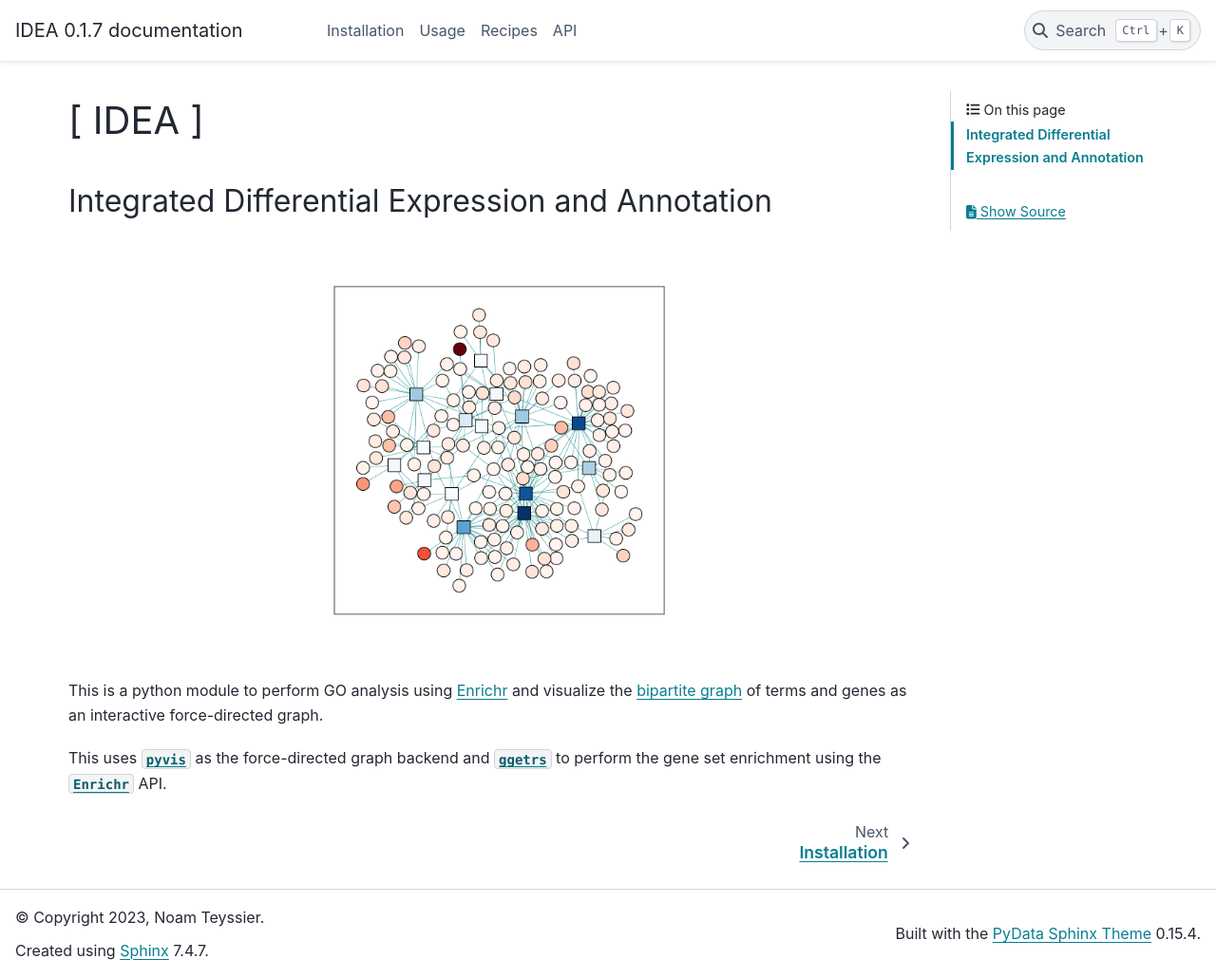
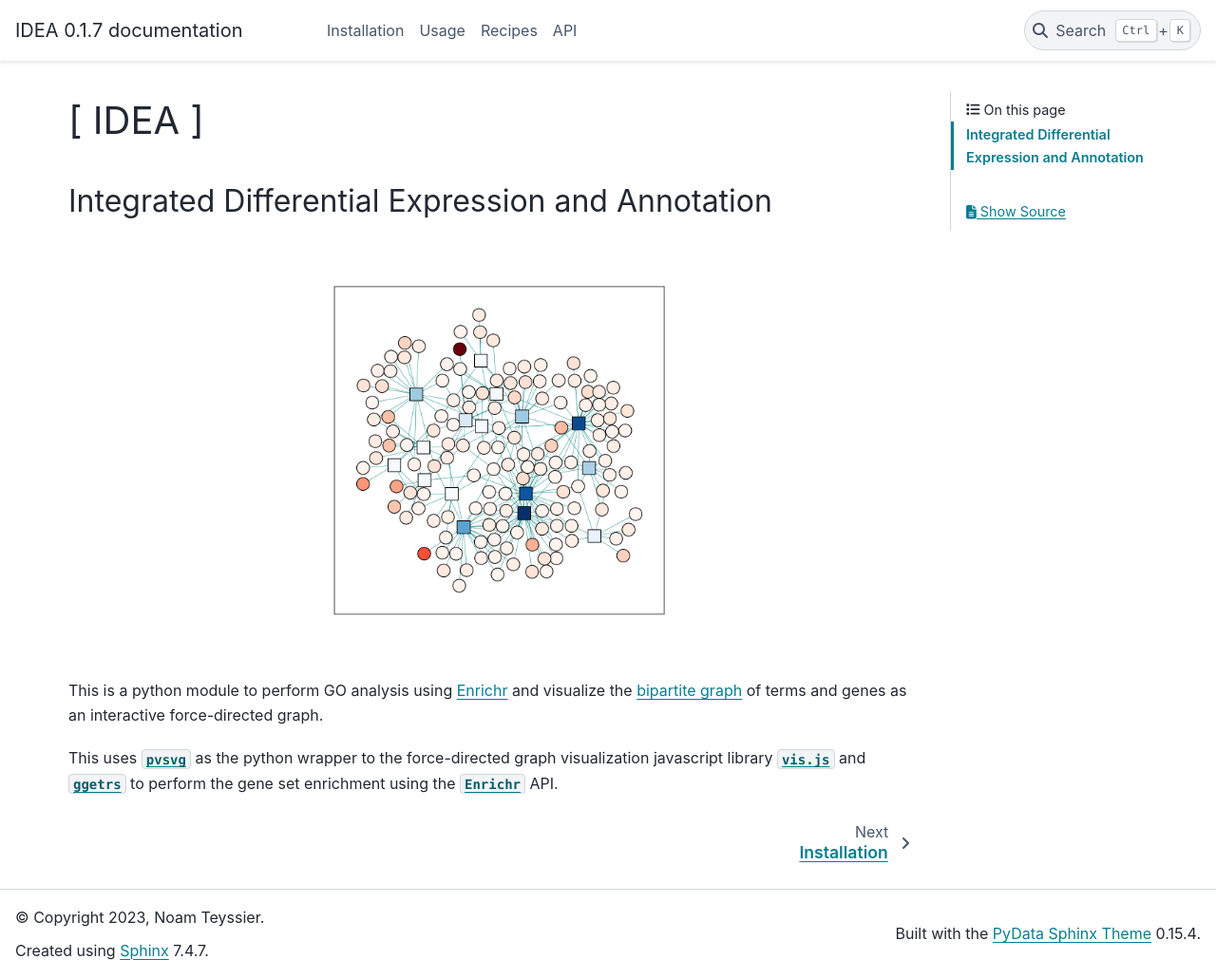
Before and after one commit to noamteyssier/idea, a Sphinx documentation site: the page built from docs/index.md, in a window 1280 px wide and 1030 px high. Shown: the whole window at 95% size. Built offline with Sphinx 7.4.7 and the PyData theme 0.15.4, drawn with Linux system fonts in a browser that asks for light colours.

Commit message:
remove mentions of pyvis and replace with pvsvg

```diff
--- a/README.md
+++ b/README.md
@@ -10,8 +10,9 @@ This is a python module to perform GO analysis using [Enrichr](https://maayanlab
 and visualize the [bipartite graph](https://en.wikipedia.org/wiki/Bipartite_graph)
 of terms and genes as an interactive force-directed graph.
 
-This uses [`pyvis`](https://pyvis.readthedocs.io/en/latest/tutorial.html) as the
-force-directed graph backend and [`ggetrs`](https://noamteyssier.github.io/ggetrs)
+This uses [`pvsvg`](https://github.com/noamteyssier/pvsvg) as the python wrapper to the
+force-directed graph visualization javascript library [`vis.js`](https://visjs.github.io/vis-network/docs/network/)
+and [`ggetrs`](https://noamteyssier.github.io/ggetrs)
 to perform the gene set enrichment using the [`Enrichr`](https://maayanlab.cloud/Enrichr/) API.
 
 ## Installation and Usage
```
Also changed, not shown: docs/usage.md (+1 -1 lines), 1 other file.
